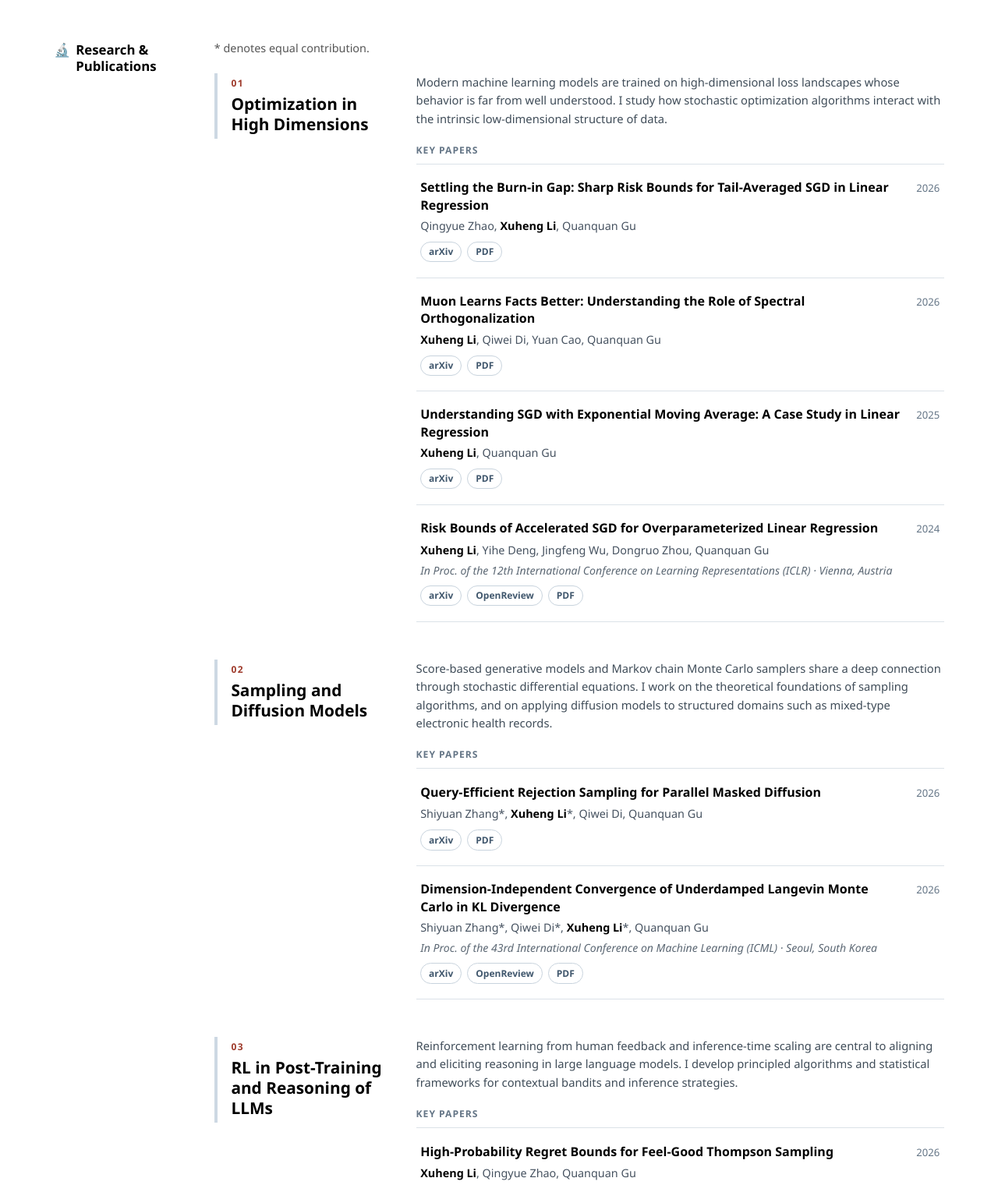
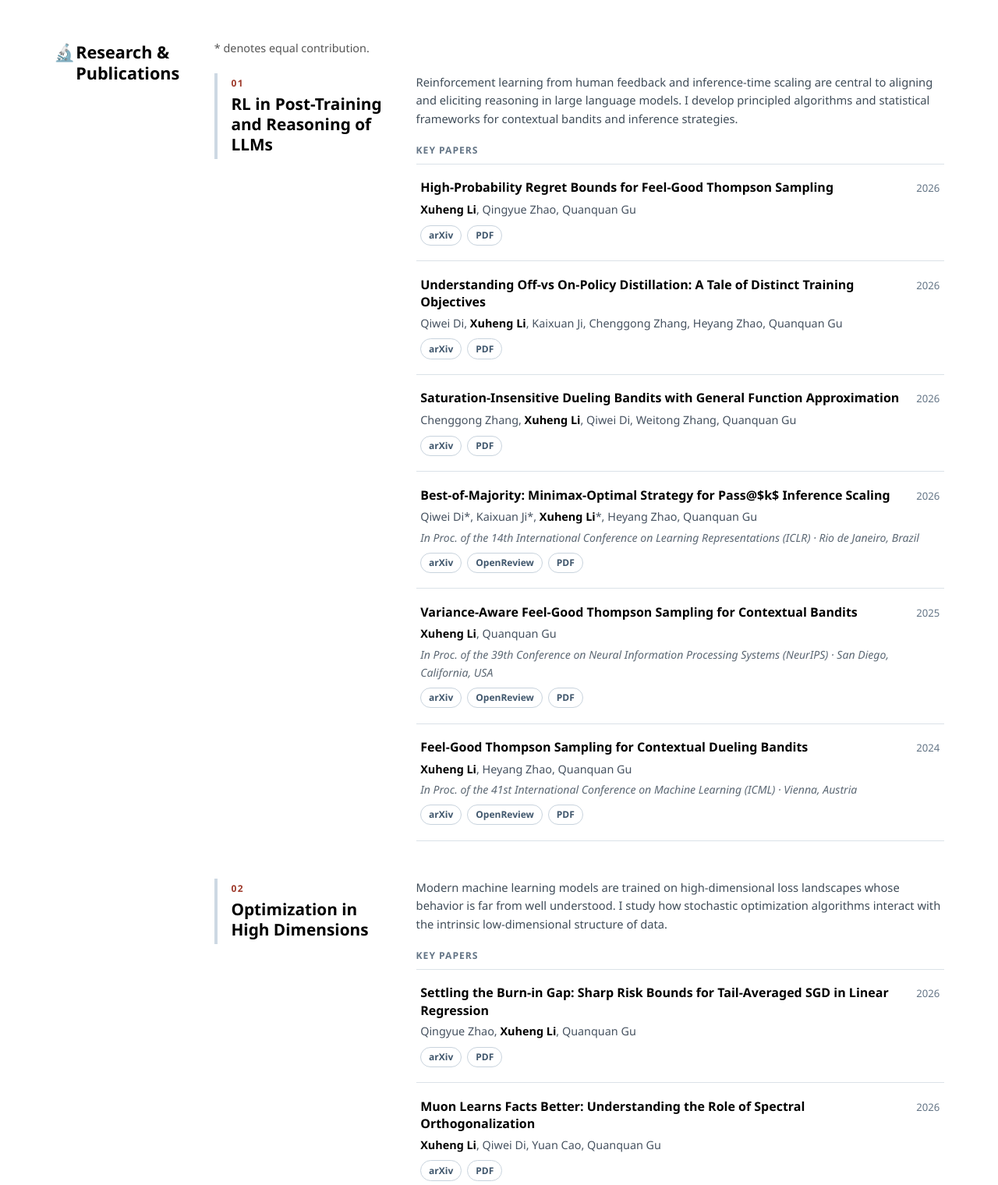
Before and after one commit to xuheng-li99/xuheng-li99.github.io, a plain HTML site: page index.html in a window 1280 px wide. Shown: the part 1010-2530 px from the top of the page at 78% size. Drawn offline with Linux system fonts and the light colour scheme.

Commit message:
Prioritize LLM post-training research

```diff
--- a/index.html
+++ b/index.html
@@ -4,7 +4,7 @@
   <meta charset="UTF-8" />
   <meta name="viewport" content="width=device-width, initial-scale=1.0" />
   <title>Xuheng Li</title>
-  <link rel="stylesheet" href="style.css?v=20261116-research-columns" />
+  <link rel="stylesheet" href="style.css?v=20261116-research-order" />
   <link rel="preload" href="publications.json?v=20261116-research-groups" as="fetch" />
 </head>
 <body>
@@ -188,22 +188,22 @@
 
     const researchAreas = [
       {
+        id: "rl-llm",
+        number: "01",
+        title: "RL in Post-Training and Reasoning of LLMs",
+        description: "Reinforcement learning from human feedback and inference-time scaling are central to aligning and eliciting reasoning in large language models. I develop principled algorithms and statistical frameworks for contextual bandits and inference strategies."
+      },
+      {
         id: "optimization",
-        number: "01",
+        number: "02",
         title: "Optimization in High Dimensions",
         description: "Modern machine learning models are trained on high-dimensional loss landscapes whose behavior is far from well understood. I study how stochastic optimization algorithms interact with the intrinsic low-dimensional structure of data."
       },
       {
         id: "sampling",
-        number: "02",
+        number: "03",
         title: "Sampling and Diffusion Models",
         description: "Score-based generative models and Markov chain Monte Carlo samplers share a deep connection through stochastic differential equations. I work on the theoretical foundations of sampling algorithms, and on applying diffusion models to structured domains such as mixed-type electronic health records."
-      },
-      {
-        id: "rl-llm",
-        number: "03",
-        title: "RL in Post-Training and Reasoning of LLMs",
-        description: "Reinforcement learning from human feedback and inference-time scaling are central to aligning and eliciting reasoning in large language models. I develop principled algorithms and statistical frameworks for contextual bandits and inference strategies."
       }
     ];
 
--- a/style.css
+++ b/style.css
@@ -502,10 +502,6 @@ section {
 /* =====================================================
    Research & Publications
    ===================================================== */
-#research > .section-title {
-  font-size: 1.05rem;
-}
-
 .research-theme {
   display: grid;
   grid-template-columns: 230px minmax(0, 1fr);
```
